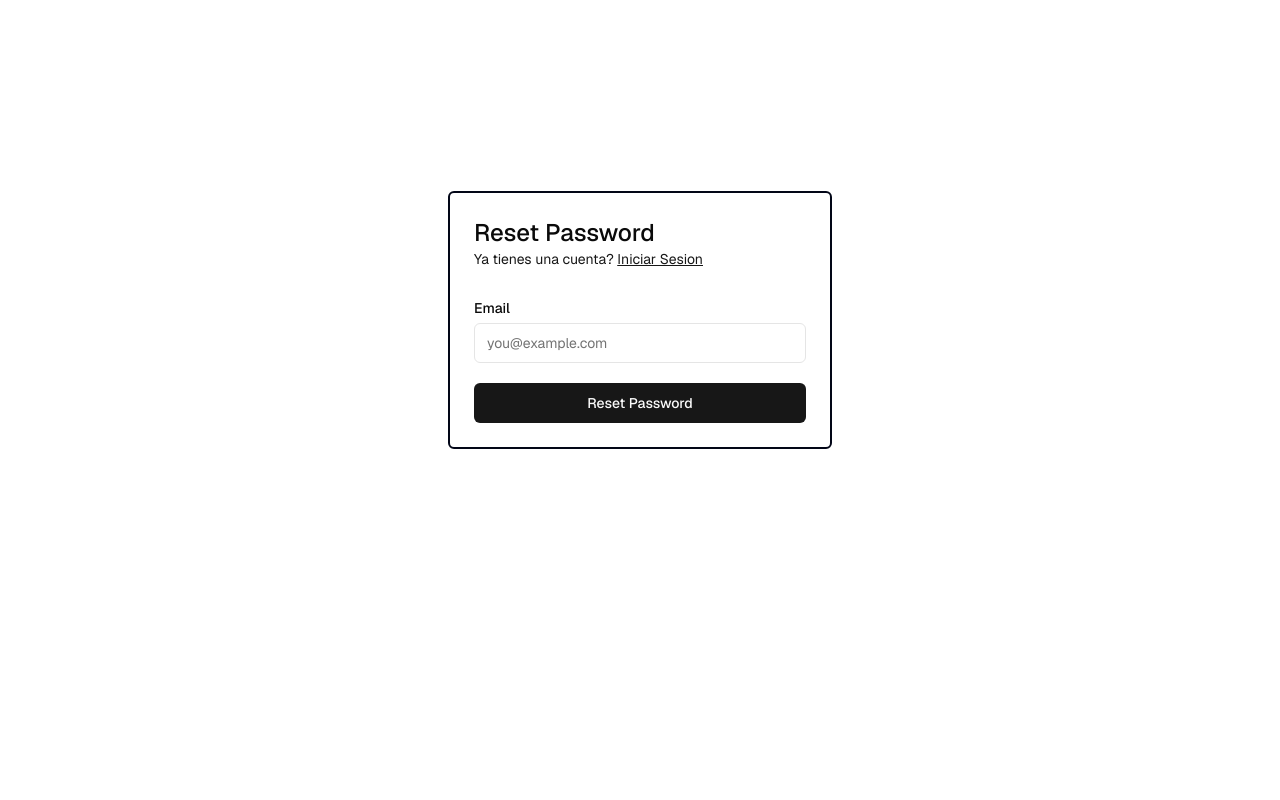
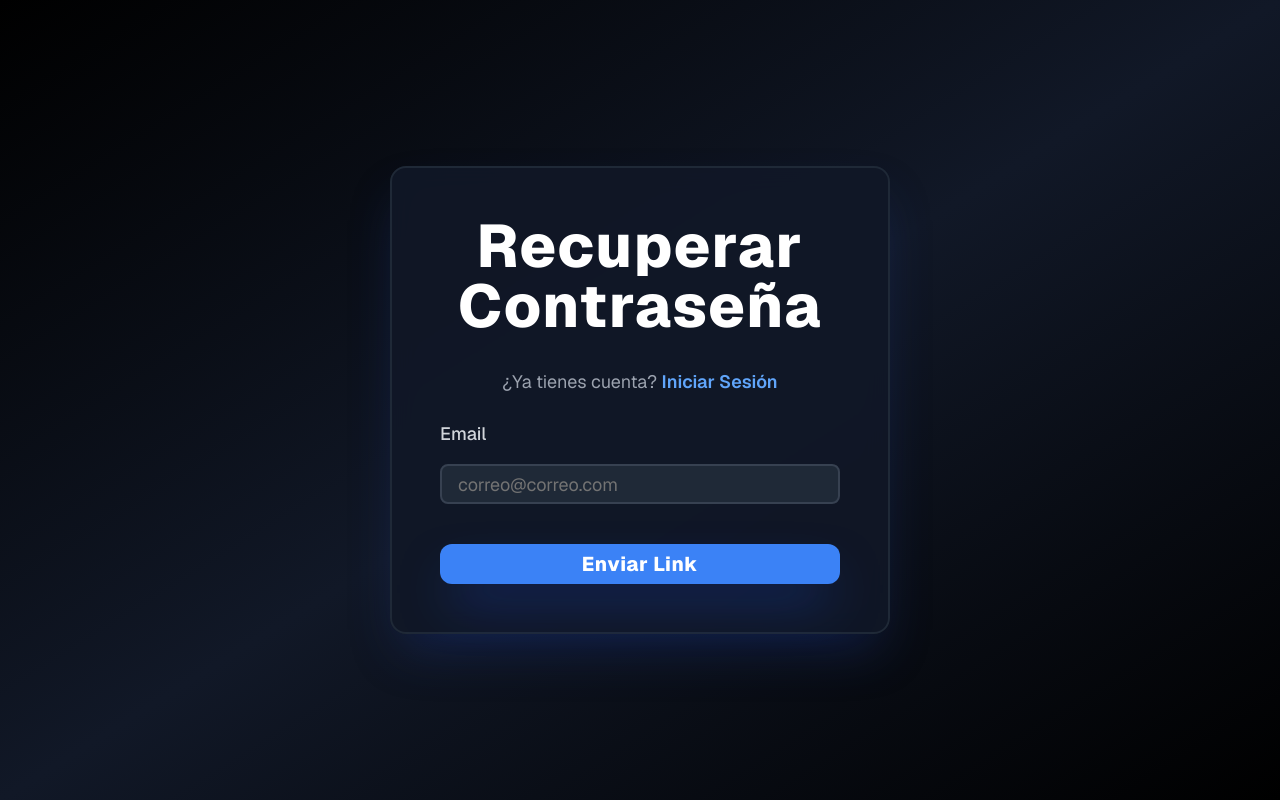
Before and after one commit to Agustin-Monti/Admin-Gym, a Next.js app: page /forgot-password in a window 1280 px wide. Built offline with nearby package versions, Linux system fonts and the light colour scheme.

Commit message:
Update page.tsx

```diff
--- a/app/(auth-pages)/forgot-password/page.tsx
+++ b/app/(auth-pages)/forgot-password/page.tsx
@@ -1,38 +1,77 @@
+"use client";
+
 import { forgotPasswordAction } from "@/actions/auth-actions/actions";
-import { FormMessage, Message } from "@/components/form-message";
 import { SubmitButton } from "@/components/submit-button";
 import { Input } from "@/components/ui/input";
 import { Label } from "@/components/ui/label";
 import Link from "next/link";
-import { SmtpMessage } from "../smtp-message";
+import { useState, useEffect } from "react";
+import { Alert } from "@/components/Alert";
 
-export default function ForgotPassword (){
-  {/*{
+export default function ForgotPassword({
   searchParams,
 }: {
-  searchParams: Message;
-}) {*/}
+  searchParams: Record<string, string | string[]>;
+}) {
+  const message: any = searchParams.success
+    ? { success: String(searchParams.success) }
+    : searchParams.error
+    ? { error: String(searchParams.error) }
+    : searchParams.message
+    ? { message: String(searchParams.message) }
+    : null;
+
+  const [pending, setPending] = useState(false);
+
+  useEffect(() => {
+    if (message) setPending(false);
+  }, [message]);
+
   return (
-    <>
-      <form className="flex flex-col mx-auto my-auto justify-center p-6 w-[80vw] md:w-[30vw] border-slate-950 border-2 rounded-md">
-        <div>
-          <h1 className="text-2xl font-medium">Reset Password</h1>
-          <p className="text-sm text-secondary-foreground">
-            Ya tienes una cuenta?{" "}
-            <Link className="text-primary underline" href="/sign-in">
-              Iniciar Sesion
-            </Link>
-          </p>
-        </div>
-        <div className="flex flex-col gap-2 [&>input]:mb-3 mt-8">
-          <Label htmlFor="email">Email</Label>
-          <Input name="email" placeholder="you@example.com" required />
-          <SubmitButton formAction={forgotPasswordAction}>
-            Reset Password
+    <div className="min-h-screen w-full flex items-center justify-center bg-gradient-to-br from-black via-gray-900 to-black relative">
+      <div className="absolute inset-0 bg-cover bg-center opacity-30 mix-blend-overlay pointer-events-none"></div>
+
+      <form
+        className="flex flex-col mx-auto my-auto justify-center p-12 w-[95vw] sm:w-[500px] rounded-2xl bg-gray-900/90 backdrop-blur-md border-2 border-gray-800 shadow-2xl shadow-blue-900/40"
+        action={forgotPasswordAction}
+      >
+        <h1 className="text-5xl sm:text-6xl font-extrabold text-center mb-8 text-white tracking-wide">
+          Recuperar Contraseña
+        </h1>
+
+        {message?.error && <Alert type="error">{message.error}</Alert>}
+        {message?.success && <Alert type="success">{message.success}</Alert>}
+        {message?.message && <Alert type="success">{message.message}</Alert>}
+
+        <p className="text-lg text-gray-400 mb-6 text-center">
+          ¿Ya tienes cuenta?{" "}
+          <Link className="text-blue-400 font-semibold hover:underline" href="/sign-in">
+            Iniciar Sesión
+          </Link>
+        </p>
+
+        <div className="flex flex-col gap-6">
+          <div className="flex flex-col gap-3">
+            <Label htmlFor="email" className="text-lg font-medium text-gray-300">
+              Email
+            </Label>
+            <Input
+              className="mt-1 block w-full rounded-lg border-2 border-gray-700 bg-gray-800 text-white placeholder-gray-500 focus:border-blue-500 focus:ring focus:ring-blue-500/50 py-4 px-4 text-lg"
+              name="email"
+              placeholder="correo@correo.com"
+              required
+            />
+          </div>
+
+          <SubmitButton
+            className="bg-blue-500 text-white text-center mt-4 py-4 rounded-xl font-extrabold tracking-wide hover:bg-blue-600 transition-all duration-300 shadow-2xl shadow-blue-700/60 hover:shadow-blue-500/80 text-xl"
+            pendingText="Enviando..."
+            pending={pending}
+          >
+            Enviar Link
           </SubmitButton>
-          {/*<FormMessage message={searchParams} */}
         </div>
       </form>
-    </>
+    </div>
   );
 }
```
